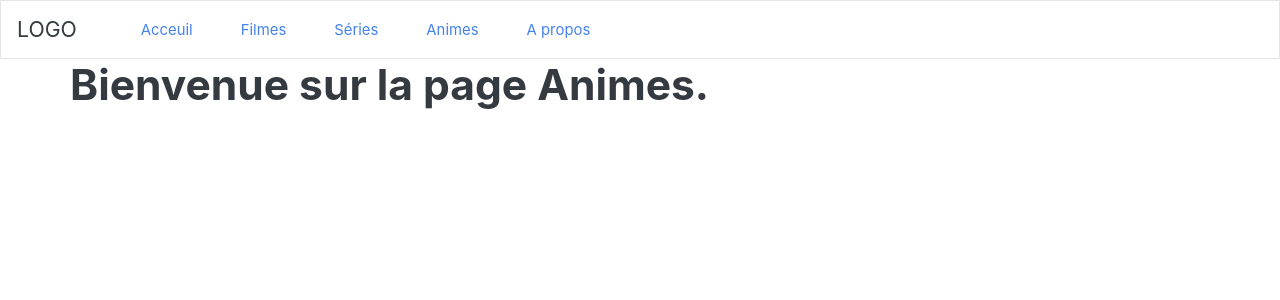
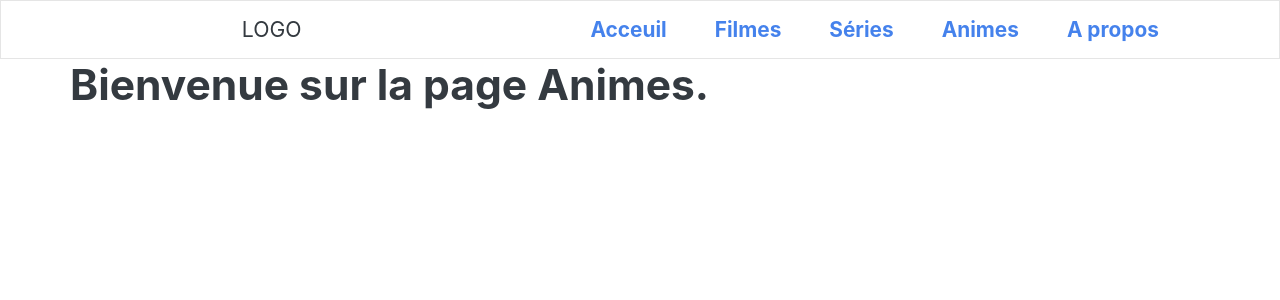
Before and after one commit to sidouxie/Droppy, a Next.js app: page /animes in a window 1280 px wide. Shown: the top 300 px of the page. Built offline with nearby package versions, Linux system fonts and the light colour scheme.

Commit message:
menu active en mobile responsive

```diff
--- a/components/Nav.js
+++ b/components/Nav.js
@@ -1,15 +1,18 @@
 import Link from 'next/link'
+import { useState } from 'react';
 
-const  Nav = ( props ) => {
+const Nav = (props) => {
+    const [Show, setShow] = useState(false);
+
     return (
 <>
-    <nav className="navbar navbar-expand-lg navbar-light bg-light">
-        <Link href="/"><a className="navbar-brand">LOGO</a></Link>
-        <button className="navbar-toggler" type="button" data-toggle="collapse" data-target="/navbarColor03" aria-controls="navbarColor03" aria-expanded="false" aria-label="Toggle navigation">
+    <nav className="navbar navbar-expand-lg navbar-light bg-light" style={{display : 'flex'}}>
+        <Link href="/"><a className="navbar-brand" style={{flexGrow : '1', textAlign: 'center'}}>LOGO</a></Link>
+        <button className="navbar-toggler" onClick={() => setShow(!Show)} >
             <span className="navbar-toggler-icon"></span>
         </button>
 
-        <div className="collapse navbar-collapse" id="navbarColor03">
+                <div className={`collapse navbar-collapse ${Show && 'show'}`} style={{ flexGrow: '0', marginRight: '5em', fontWeight: '700', fontSize: '1.4em'}} id="navbarColor03">
             <ul className="navbar-nav mr-auto">
                 <li className="nav-item ml-5 active">
                     <Link href="/"><a className="nav-a">Acceuil</a></Link>
```
